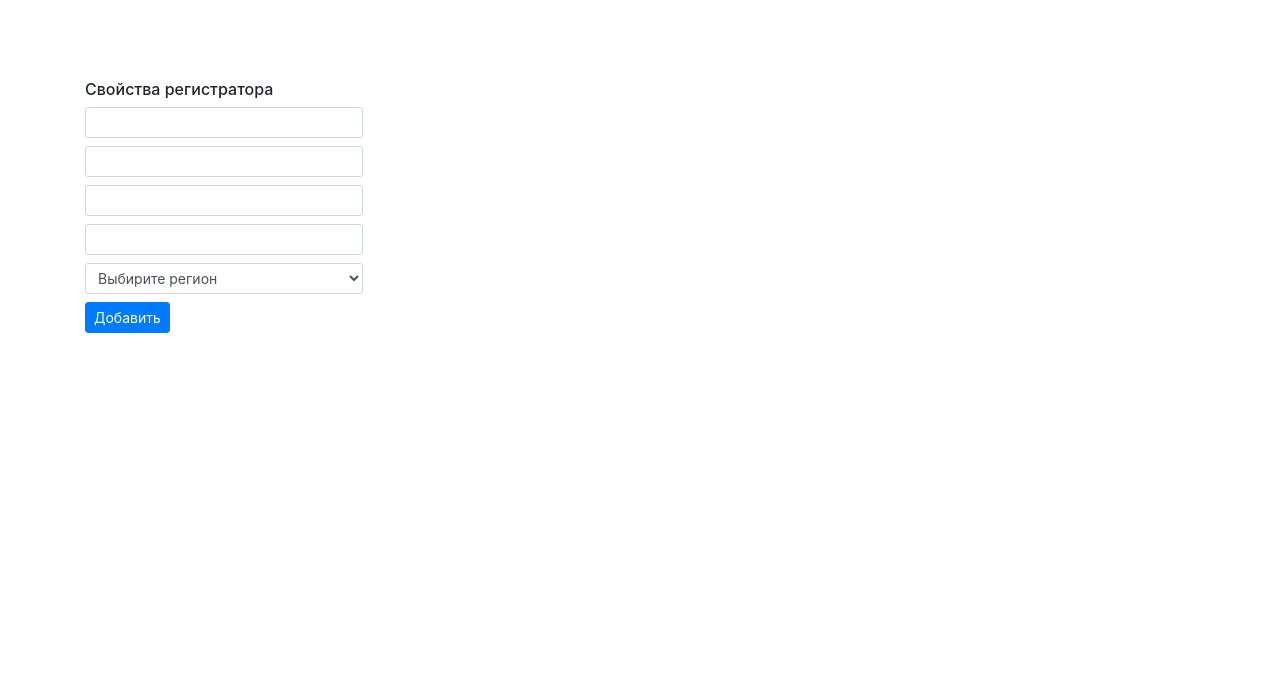
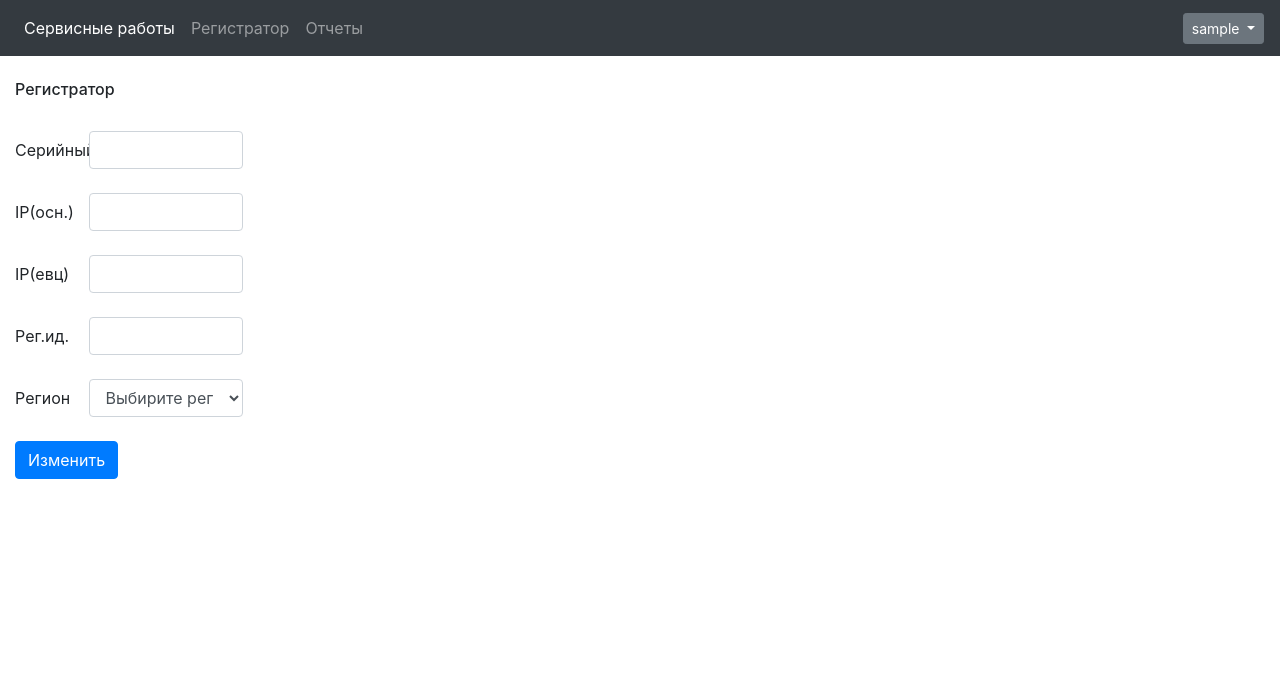
Before and after one commit to rashaev/dcs, a Flask app: template webapp/templates/registrator.html in a window 1280 px wide. Shown: the top 678 px of the page. Before the commit the page ends 333 px from the top, so only its background shows below. Run offline with Flask 2, Linux system fonts and the light colour scheme; the template is opened without the code that fills it: values that come from a table or form of the project are taken from there, others are empty; the visitor is signed in with stand-in values (Sample User, id 1); data comes from the database, SQL or seed files in the repository; some libraries are stand-ins or nearby versions.

```diff
--- a/webapp/forms.py
+++ b/webapp/forms.py
@@ -26,7 +26,7 @@ class ServiceWork(FlaskForm):
 	ip_addr_2 = StringField('IP address', validators = [Optional(), IPAddress()])
 	reg_id = StringField('RegID', validators=[DataRequired()])
 	serial_num = StringField('Serial number', validators = [DataRequired()])
-	submit = SubmitField('Добавить')
+	submit = SubmitField('Изменить')
 
 class AddRegion(FlaskForm):
 	name = StringField('Name', validators=[DataRequired()])
--- a/webapp/templates/registrator.html
+++ b/webapp/templates/registrator.html
@@ -11,38 +11,107 @@
 
     <!-- Bootstrap core CSS -->
     <link href="/static/css/bootstrap.min.css" rel="stylesheet">
+    <link href="/static/css/navbar-top.css" rel="stylesheet">
 
-    <!-- Custom styles for this template -->
-    <link href="/static/css/starter-template.css" rel="stylesheet">
   </head>
 
   <body>
 
-  <main role="main" class="container">
+   <!-- <nav class="navbar navbar-expand-md navbar-dark bg-dark fixed-top"> -->
+      <nav class="navbar navbar-expand-md navbar-dark bg-dark mb-4">
+     <!-- <button class="navbar-toggler" type="button" data-toggle="collapse" data-target="#navbarsExampleDefault" aria-controls="navbarsExampleDefault" aria-expanded="false" aria-label="Toggle navigation">
+        <span class="navbar-toggler-icon"></span>
+      </button> -->
 
-<h6>Свойства регистратора {{ registrator.serial_num }}</h6>
-  <form class="form-group w-25" method="POST">
+      <div class="collapse navbar-collapse" id="navbarsExampleDefault">
+        <ul class="navbar-nav mr-auto">
+          <li class="nav-item active">
+            <a class="nav-link" href="/">Сервисные работы</a>
+          </li>
+          <li class="nav-item">
+            <a class="nav-link" href="#">Регистратор</a>
+          </li>
+          <li class="nav-item">
+            <a class="nav-link" href="#">Отчеты</a>
+          </li>
+          {% if current_user.role_id == 1 %}
+          <li class="nav-item dropdown">
+          <a class="nav-link dropdown-toggle" href="#" id="navbarDropdown" role="button" data-toggle="dropdown" aria-haspopup="true" aria-expanded="false">Администрирование</a>
+        <div class="dropdown-menu" aria-labelledby="navbarDropdown">
+          <a class="dropdown-item" href="/add_user">Пользователи</a>
+          <a class="dropdown-item" href="#">Регионы</a>
+          <div class="dropdown-divider"></div>
+          <a class="dropdown-item" href="#">Something else here</a>
+        </div>
+          </li>
+          {% endif %}
+        </ul>
+
+        <div class="btn-group">
+          <button class="btn btn-secondary btn-sm dropdown-toggle" type="button" data-toggle="dropdown" aria-haspopup="true" aria-expanded="false">
+          {{current_user.username}}
+          </button>
+          <div class="dropdown-menu dropdown-menu-right">
+            <a class="dropdown-item" href="#">Профиль</a>
+            <!-- <a class="dropdown-item" href="#">Something else here</a> -->
+            <div class="dropdown-divider"></div>
+            <a class="dropdown-item" href="/logout">Выйти</a>
+          </div>
+        </div>
+      </div>
+    </nav>
+
+<div class="container-fluid">
+<div class="row">
+<div class="col-md-8">
+
+<h6>Регистратор {{ registrator.serial_num }}</h6>
+<br>
+  <form class="form-group w-50" method="POST">
   {{ form.csrf_token() }}
-    <label class="sr-only" for="FormInputSerialNum">Серийный</label>
-  {{ form.serial_num(type="text", value=registrator.serial_num, class="form-control form-control-sm mb-2 mr-sm-2", id="FormInputSerialNum") }}
+  <div class="form-group row">
+    <label class="col-sm-2 col-form-label " for="FormInputSerialNum">Серийный</label>
+    <div class="col-sm-5">
+  {{ form.serial_num(type="text", value=registrator.serial_num, class="form-control  mb-2 mr-sm-2", id="FormInputSerialNum") }}
+   </div>
+  </div>
+  <div class="form-group row">
+  <label class="col-sm-2 col-form-label" for="FormInputIP1">IP(осн.)</label>
+  <div class="col-sm-5">
+  {{ form.ip_addr_1(type="text", value=registrator.ip_main, class="form-control mb-2 mr-sm-2", id="FormInputIP1" ) }}
+  </div>
+  </div>
+  <div class="form-group row">
+   <label class="col-sm-2 col-form-label" for="FormInputIP2">IP(евц)</label>
+   <div class="col-sm-5">
+  {{ form.ip_addr_2(type="text", value=registrator.ipm_evc, class="form-control mb-2 mr-sm-2", id="FormInputIP2") }}
+   </div>
+  </div>
 
-  <label class="sr-only" for="FormInputIP1">IP адресс</label>
-  {{ form.ip_addr_1(type="text", value=registrator.ip_main, class="form-control form-control-sm mb-2 mr-sm-2", id="FormInputIP1" ) }}
+  <div class="form-group row">
+  <label class="col-sm-2 col-form-label" for="FormInputRegid">Рег.ид.</label>
+  <div class="col-sm-5">
+  {{ form.reg_id(type="text", value=registrator.reg_id, class="form-control mb-2 mr-sm-2", id="FormInputRegid") }}
+  </div>
+  </div>
 
-   <label class="sr-only" for="FormInputIP2">IP адресс</label>
-  {{ form.ip_addr_2(type="text", value=registrator.ipm_evc, class="form-control form-control-sm mb-2 mr-sm-2", id="FormInputIP2") }}
+  <div class="form-group row">
+ <label class="col-sm-2 col-form-label" for="FormInputRegion2">Регион</label>
+  <div class="col-sm-5">
+  {{ form.region(type="text", class="form-control  mb-2 mr-sm-2", id="FormInputRegion2") }}
+  </div>
+  </div>
 
-  <label class="sr-only" for="FormInputRegid">Рег.ид.</label>
-  {{ form.reg_id(type="text", value=registrator.reg_id, class="form-control form-control-sm mb-2 mr-sm-2", id="FormInputRegid") }}
-
- <label class="sr-only" for="FormInputRegion2">Регион</label>
-  {{ form.region(type="text", class="form-control form-control-sm mb-2 mr-sm-2", id="FormInputRegion2") }}
-
-
-  {{ form.submit(type="submit", class="btn btn-primary mb-2 btn-sm") }}
+  <div class="form-group row">
+    <div class="col-sm-5">
+  {{ form.submit(type="submit", class="btn btn-primary mb-2") }}
+    </div>
+  </div>
 </form>
 
-  </main><!-- /.container -->
+</div>
+</div>
+</div>
 
     <!-- Bootstrap core JavaScript
     ================================================== -->
```
Also changed, not shown: webapp/templates/index.html (+8 -1 lines), webapp/views.py (+7 -17 lines).
